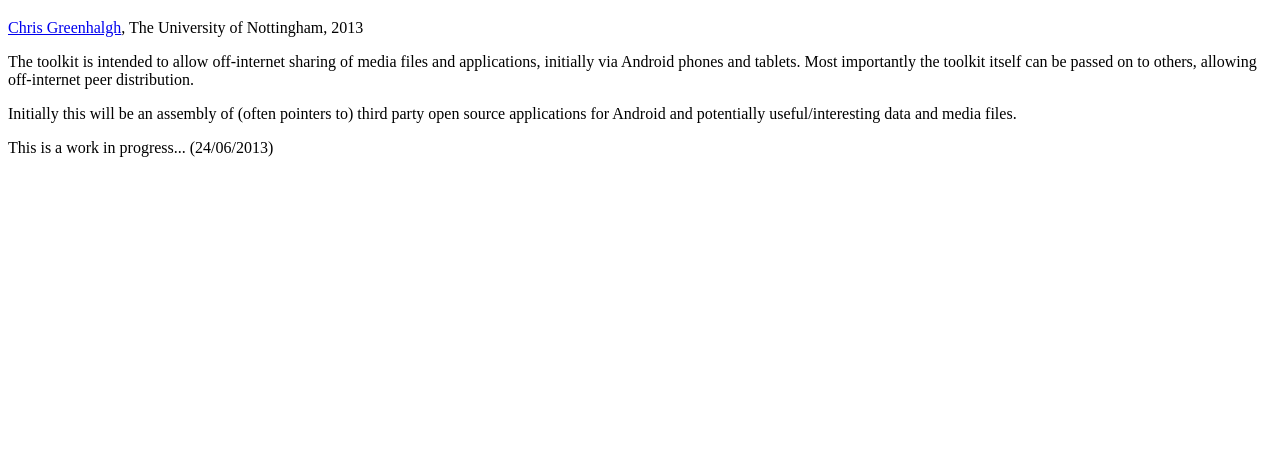
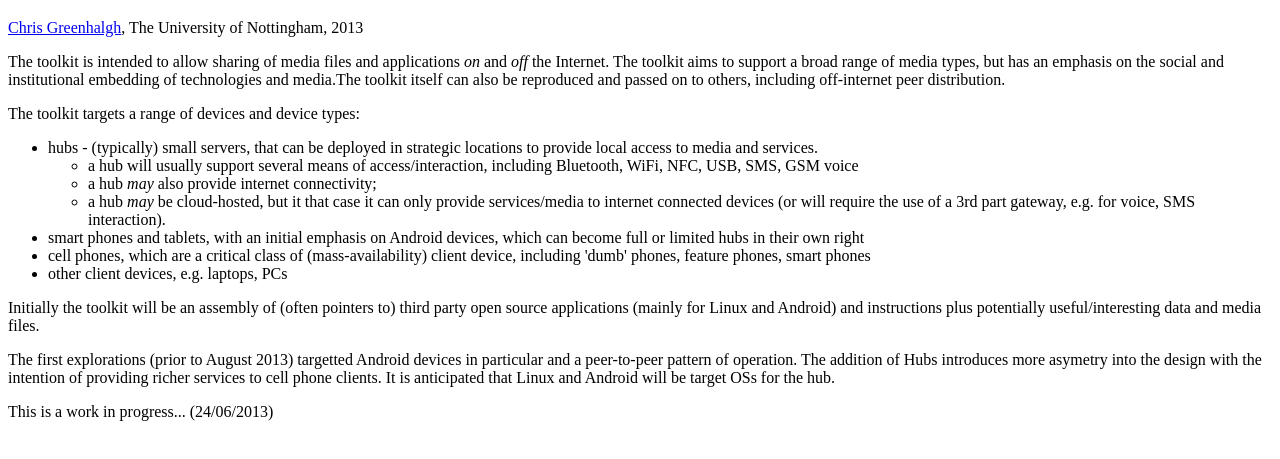
Before and after one commit to cgreenhalgh/opensharingtoolkit, a plain HTML site: page docs/about.html in a window 1280 px wide. Shown: the part 61-520 px from the top of the page. Drawn offline with Linux system fonts and the light colour scheme.

Commit message:
revision to include hubs and generalise away from Android

```diff
--- a/docs/about.html
+++ b/docs/about.html
@@ -1,19 +1,54 @@
 <!DOCTYPE html PUBLIC "-//W3C//DTD HTML 4.01//EN" "http://www.w3.org/TR/html4/strict.dtd">
 <html><head>
-<meta content="text/html; charset=ISO-8859-1" http-equiv="content-type"><title>About Open Sharing Toolkit</title>
 
-</head><body>
+
+<meta content="text/html; charset=ISO-8859-1" http-equiv="content-type"><title>About Open Sharing Toolkit</title></head><body>
 <h1>About Open Sharing Toolkit</h1>
 <p><a href="http://www.cs.nott.ac.uk/%7Ecmg/">Chris Greenhalgh</a>, The University of Nottingham, 2013</p>
 <p>The
-toolkit is intended to allow off-internet sharing of media files and
-applications, initially via Android phones and tablets. Most
-importantly the toolkit itself can be passed on to others, allowing
+toolkit is intended to allow sharing of media files and
+applications <em>on</em> and <em>off</em>
+the Internet. The toolkit aims to support a broad range of media types,
+but has an emphasis on the social and institutional embedding of
+technologies and media.The toolkit itself can also be reproduced and passed on to others, including
 off-internet peer distribution.</p>
+
+<p>The toolkit targets a range of devices and device types:</p>
+<ul>
+  <li>hubs - (typically) small servers, that can be deployed in strategic locations to provide local access to media and services. <br>
+  </li>
+  <ul>
+    <li>a hub will usually support several means of access/interaction, including Bluetooth, WiFi, NFC, USB, SMS, GSM voice<br>
+    </li>
+    <li>a hub <span style="font-style: italic;">may</span> also provide internet connectivity;</li>
+  </ul>
+  <ul>
+    <li>a hub <span style="font-style: italic;">may</span> be
+cloud-hosted, but it that case it can only provide services/media to
+internet connected devices (or will require the use of a 3rd part
+gateway, e.g. for voice, SMS interaction).<br>
+    </li>
+  </ul>
+  <li>smart phones and tablets, with an initial emphasis on Android devices, which can become full or limited hubs in their own right<br>
+  </li>
+  <li>cell phones, which are a critical class of (mass-availability)
+client device, including 'dumb' phones, feature phones, smart phones</li>
+  <li>other client devices, e.g. laptops, PCs<br>
+  </li>
+</ul>
+
+
 <p>Initially
-this will be an assembly of (often pointers to) third party open source
-applications for Android and potentially useful/interesting data and
+the toolkit will be an assembly of (often pointers to) third party open source
+applications (mainly for Linux and Android) and instructions plus potentially useful/interesting data and
 media files.</p>
+<p>The first explorations (prior to August 2013) targetted Android
+devices in particular and a peer-to-peer pattern of operation. The
+addition of Hubs introduces more asymetry into the design with the
+intention of providing richer services to cell phone clients. It is
+anticipated that Linux and Android will be target OSs for the hub.<br>
+</p>
+
 <p>This
 is a work in progress... (24/06/2013)</p>
 </body></html>
```
Also changed, not shown: docs/gettingstarted.html (+13 -5 lines), docs/index.html (+16 -2 lines), docs/overview.html (+21 -6 lines), docs/standaloneserver.html (+4 -2 lines).
